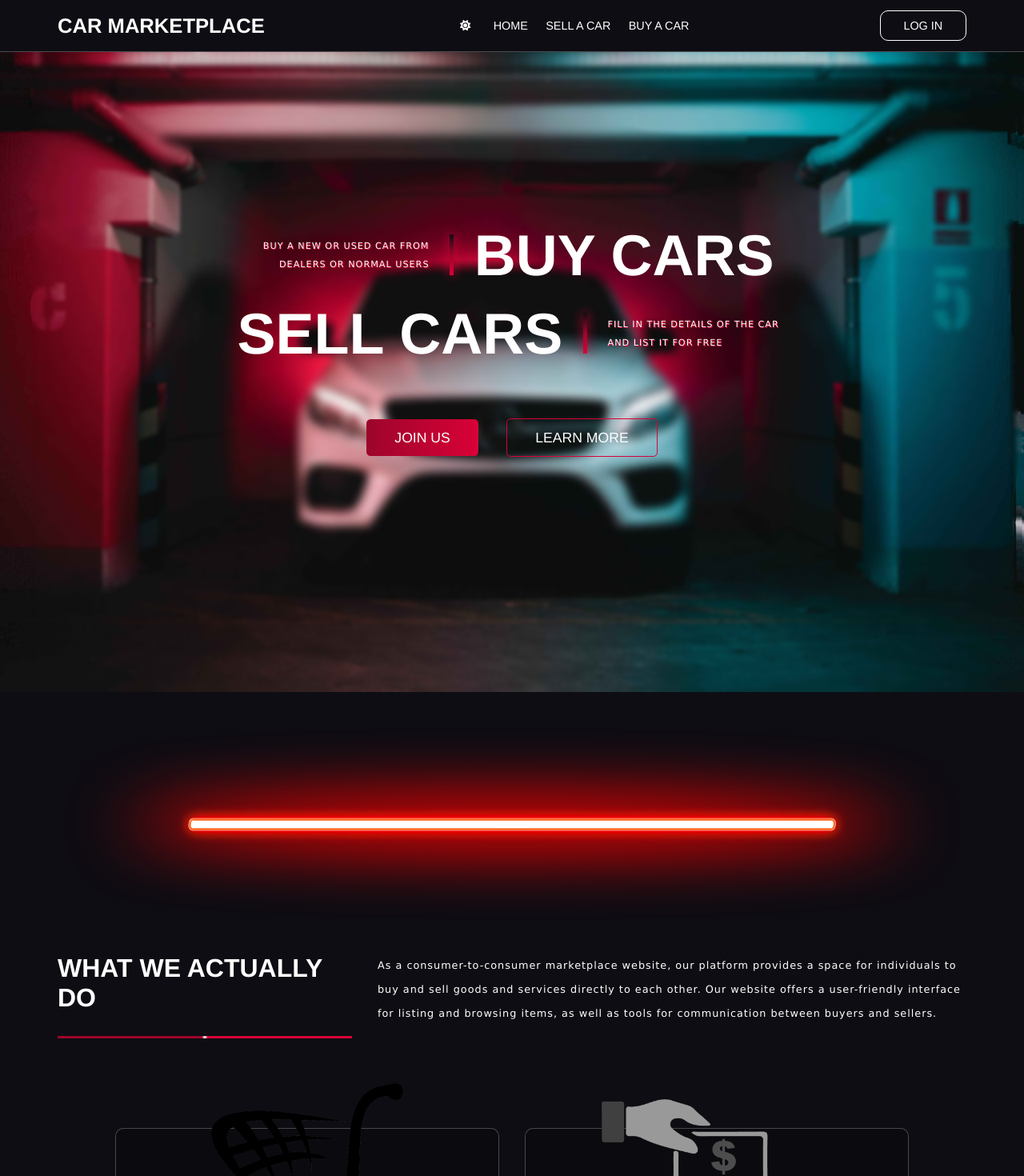
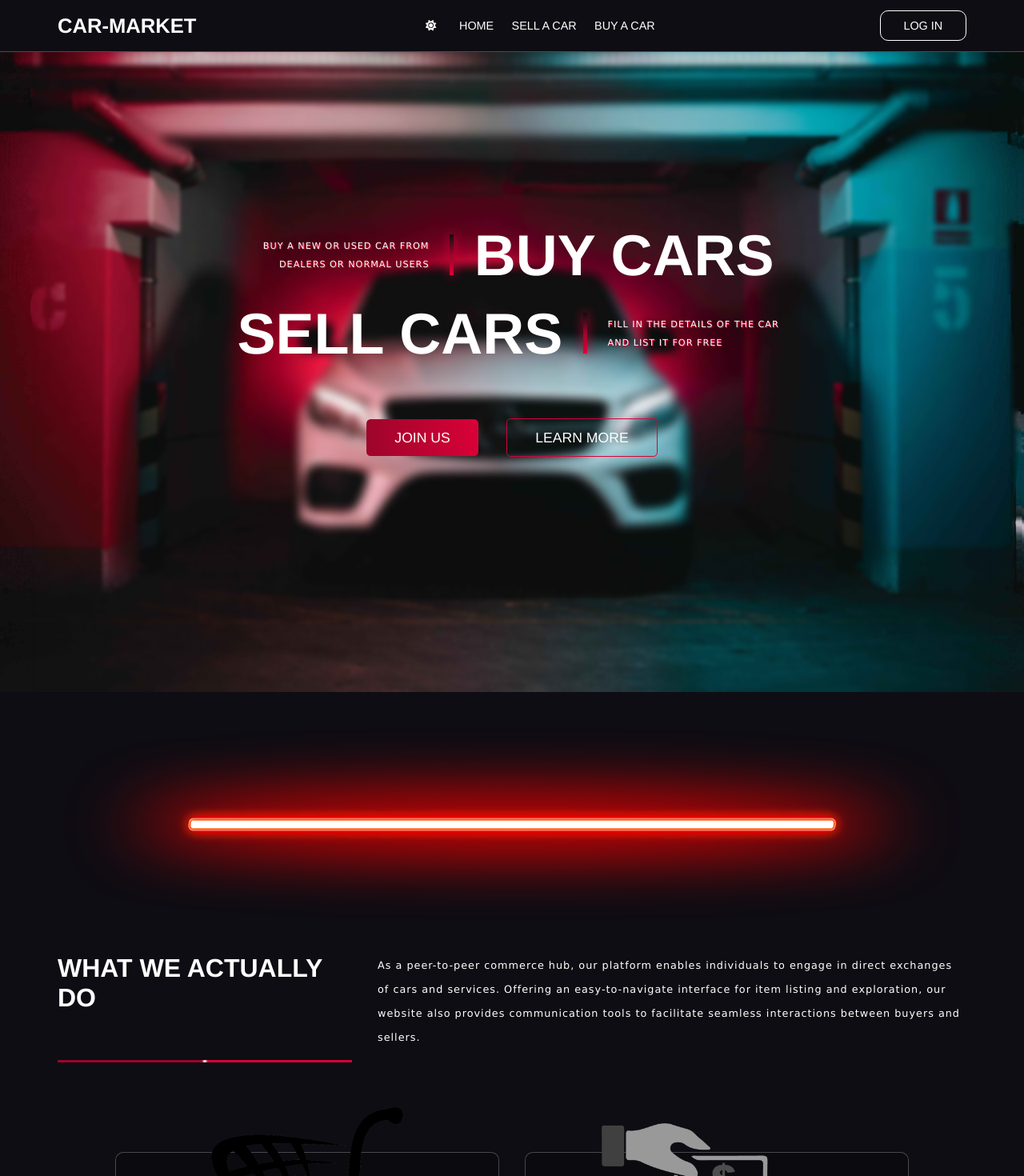
Before and after one commit to ismayy1/car-market, a React (Create React App) app: page / in a window 1280 px wide. Shown: the top 1470 px of the page at 80% size. Built offline with nearby package versions, Linux system fonts and the light colour scheme; no server answers.

Commit message:
applied some changes to fix the occuring errors

```diff
--- a/src/components/Navigation/Footer.tsx
+++ b/src/components/Navigation/Footer.tsx
@@ -8,11 +8,11 @@ export const Footer = () => {
         <div>
           <h2>Online Marketplace</h2>
           <p>
-            Car marketplace is a platform that has grown a lot in recent years
+            Car market is a platform that has grown a lot in recent years
             <br className="responsive" />
             with new users and dealers joining every day. 60% of dealers{" "}
             <br className="responsive" />
-            use CarMarketplace to sell their cars.
+            use CarMarket to sell their cars.
           </p>
           <hr />
         </div>
@@ -30,7 +30,7 @@ export const Footer = () => {
         <div>
           <h3>Company</h3>
           <ul>
-            <li> Marketplace</li>
+            <li> Car-Market</li>
             <li> Privacy Policy</li>
             <li> Conditions</li>
             <li> Cookies Policy</li>
--- a/src/components/Navigation/NavigationBar.tsx
+++ b/src/components/Navigation/NavigationBar.tsx
@@ -61,7 +61,7 @@ const NavigationBar = () => {
           <FontAwesomeIcon icon={faBars} />
         </button>
         <Link to="/" className="brand">
-          Car Marketplace
+          Car-Market
         </Link>
         <div
           onClick={toggleMenu}
--- a/src/containers/homePageContainers/Services.tsx
+++ b/src/containers/homePageContainers/Services.tsx
@@ -21,11 +21,9 @@ const Services = () => {
         <div className="heading">
           <h2>What we actually do</h2>
           <p>
-            As a consumer-to-consumer marketplace website, our platform provides
-            a space for individuals to buy and sell goods and services directly
-            to each other. Our website offers a user-friendly interface for
-            listing and browsing items, as well as tools for communication
-            between buyers and sellers.
+          As a peer-to-peer commerce hub, our platform enables individuals to engage in direct exchanges of cars and services.
+          Offering an easy-to-navigate interface for item listing and exploration,
+          our website also provides communication tools to facilitate seamless interactions between buyers and sellers.
           </p>
         </div>
         <div className="servicesCards cards">
--- a/src/containers/sellPageContainers/CarHistoryContainer.tsx
+++ b/src/containers/sellPageContainers/CarHistoryContainer.tsx
@@ -17,7 +17,7 @@ export const CarHistoryContainer = ({
   return (
     <div className="form-container car-history">
       <h3>History</h3>
-      <FormInputText label="Country of Origin" placeholder="ex: Germany" id="CountryOfOringin" name="countryOfOrigin" defaultValue={carDefault?.countryOfOrigin} onChange={handleInputChange} maxLength={56} />
+      <FormInputText label="Country of Origin" placeholder="ex: Romania, Bucharest" id="CountryOfOringin" name="countryOfOrigin" defaultValue={carDefault?.countryOfOrigin} onChange={handleInputChange} maxLength={56} />
       {errorMessages.countryOfOrigin && <div className="errorMessage">    {errorMessages.countryOfOrigin}  </div>}
     </div>
   )
--- a/src/containers/sellPageContainers/CarSellerContainer.tsx
+++ b/src/containers/sellPageContainers/CarSellerContainer.tsx
@@ -22,9 +22,9 @@ export function CarSellerContainer({  handleInputChange,  carDefault,  errorMess
       {errorMessages.price && <div className="errorMessage">{errorMessages.price}</div>}
       <div className="form-container car-seller-info">
         <h3>Seller Info</h3>
-        <FormInputText label="Country" placeholder="ex: Germany" id="country" name="country" defaultValue={carDefault?.country} onChange={handleInputChange} maxLength={56} />
+        <FormInputText label="Country" placeholder="ex: Romania" id="country" name="country" defaultValue={carDefault?.country} onChange={handleInputChange} maxLength={56} />
         {errorMessages.country && <div className="errorMessage">{errorMessages.country}</div>}
-        <FormInputText label="City" placeholder="ex: Berlin" id="city" name="city" defaultValue={carDefault?.city} onChange={handleInputChange} maxLength={58} />
+        <FormInputText label="City" placeholder="ex: Bucharest" id="city" name="city" defaultValue={carDefault?.city} onChange={handleInputChange} maxLength={58} />
         {errorMessages.city && <div className="errorMessage">{errorMessages.city}</div>}
       </div>
     </div>
```
Also changed, not shown: src/pages/HomePage/Index.tsx (line endings or trailing spaces).
